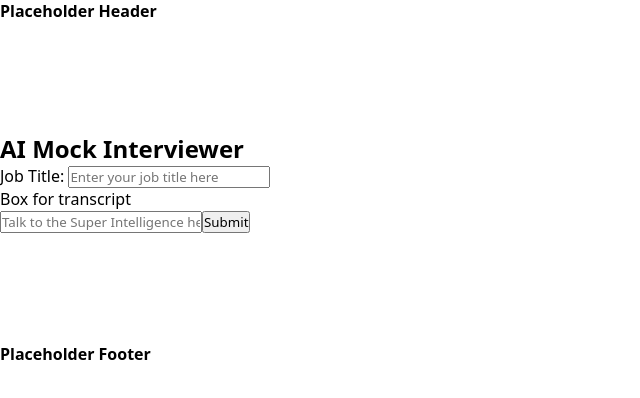
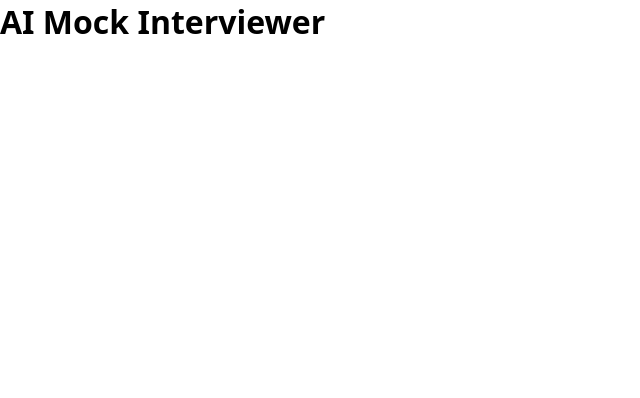
Before and after one commit to jpmissionready/L5-Mission-3, a React (Vite) app: page / in a window 1280 px wide. Shown: the top 398 px of the page, without its empty margins (0-640 px from the left). Built offline with nearby package versions, Linux system fonts and the light colour scheme.

Commit message:
Revert "Frontend placeholder"
This reverts commit 2cc7ee8a92cece60e752d649b66e17062b0cbd74.

```diff
--- a/src/App.jsx
+++ b/src/App.jsx
@@ -1,37 +1,10 @@
-export default function App()
+function App()
 {
   return (
-    <>
-
-      <header>
-        <h4>Placeholder Header</h4>
-      </header>
-      <br/><br/><br/><br/><br/>       {/* Temporary code to split so we can focus on what matters */}
-
-      <main>
-        <div>
-          <h2>AI Mock Interviewer</h2>
-          {/* Adding div for the Job Title + input bar so we can style it later */}
-          <div>
-            <label>Job Title: </label>
-            <input type="text" placeholder="Enter your job title here"/>
-          </div>
-          <div>
-            Box for transcript
-            {/* Box for transcript */}
-          </div>
-          <div>
-            <input type="text" placeholder="Talk to the Super Intelligence here"/>
-            <button>Submit</button>
-          </div>
-        </div>
-      </main>
-
-
-      <br/><br/><br/><br/><br/>      {/* Temporary code to split so we can focus on what matters */}
-      <footer>
-        <h4>Placeholder Footer</h4>
-      </footer>
-    </>
+    <div>
+      <h1>AI Mock Interviewer</h1>
+    </div>
   )
 }
+
+export default App
```
